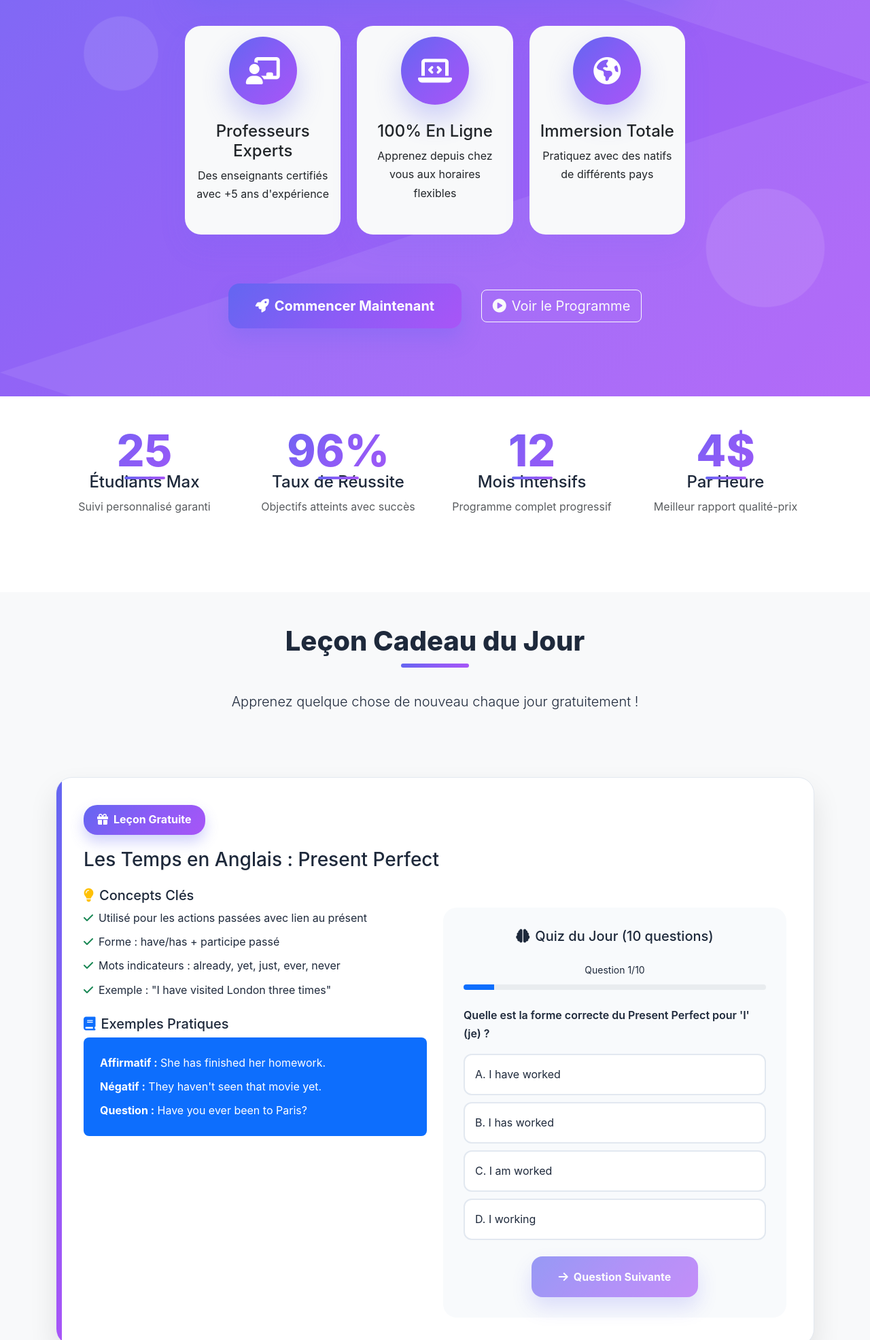
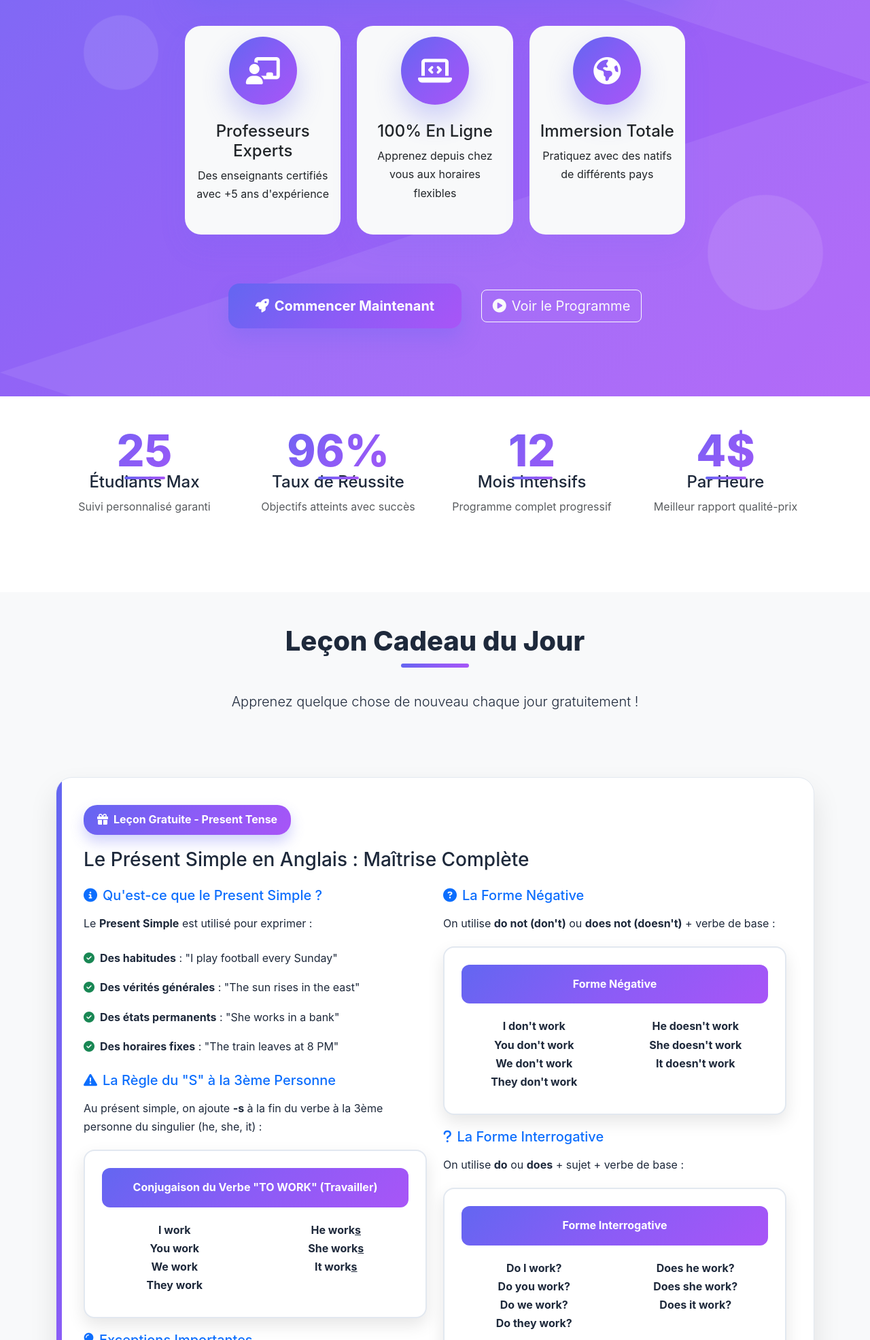
Before and after one commit to Chrismando/excellence-anglais, a plain HTML site: page index.html in a window 1280 px wide. Shown: the part 829-2800 px from the top of the page at 68% size. Drawn offline with nearby package versions, Linux system fonts and the light colour scheme.

Commit message:
Update index.html

```diff
--- a/index.html
+++ b/index.html
@@ -539,24 +539,48 @@
             box-shadow: 0 10px 20px rgba(99, 102, 241, 0.3);
         }
 
-        .progress-ring {
-            position: relative;
-            width: 120px;
-            height: 120px;
+        .conjugation-table {
+            background: white;
+            border-radius: 16px;
+            padding: 25px;
+            margin: 20px 0;
+            box-shadow: 0 10px 25px rgba(0,0,0,0.1);
+            border: 2px solid #e2e8f0;
         }
 
-        .progress-ring-circle {
-            transform: rotate(-90deg);
-            transform-origin: 50% 50%;
+        .table-title {
+            background: var(--gradient);
+            color: white;
+            padding: 15px;
+            border-radius: 12px;
+            text-align: center;
+            margin-bottom: 20px;
+            font-weight: 700;
         }
 
-        .creator-signature {
-            background: rgba(255,255,255,0.1);
-            padding: 20px;
-            border-radius: 16px;
-            text-align: center;
-            margin-top: 40px;
-            border: 1px solid rgba(255,255,255,0.2);
+        .result-fail {
+            color: #ef4444;
+            font-weight: 800;
+        }
+
+        .result-average {
+            color: #f59e0b;
+            font-weight: 800;
+        }
+
+        .result-good {
+            color: #10b981;
+            font-weight: 800;
+        }
+
+        .result-excellent {
+            color: #6366f1;
+            font-weight: 800;
+        }
+
+        .result-perfect {
+            color: #8b5cf6;
+            font-weight: 800;
         }
     </style>
 </head>
@@ -697,29 +721,105 @@
             </div>
 
             <div class="daily-lesson">
-                <span class="lesson-badge"><i class="fas fa-gift me-2"></i>Leçon Gratuite</span>
-                <h3 id="lessonTitle" class="mb-4">Les Temps en Anglais : Present Perfect</h3>
+                <span class="lesson-badge"><i class="fas fa-gift me-2"></i>Leçon Gratuite - Present Tense</span>
+                <h3 class="mb-4">Le Présent Simple en Anglais : Maîtrise Complète</h3>
 
                 <div class="row">
                     <div class="col-lg-6">
-                        <h5><i class="fas fa-lightbulb text-warning me-2"></i>Concepts Clés</h5>
+                        <h5 class="text-primary mb-3"><i class="fas fa-info-circle me-2"></i>Qu'est-ce que le Present Simple ?</h5>
+                        <p class="mb-4">Le <strong>Present Simple</strong> est utilisé pour exprimer :</p>
                         <ul class="list-unstyled mb-4">
-                            <li class="mb-2"><i class="fas fa-check text-success me-2"></i>Utilisé pour les actions passées avec lien au présent</li>
-                            <li class="mb-2"><i class="fas fa-check text-success me-2"></i>Forme : have/has + participe passé</li>
-                            <li class="mb-2"><i class="fas fa-check text-success me-2"></i>Mots indicateurs : already, yet, just, ever, never</li>
-                            <li class="mb-2"><i class="fas fa-check text-success me-2"></i>Exemple : "I have visited London three times"</li>
+                            <li class="mb-3"><i class="fas fa-check-circle text-success me-2"></i><strong>Des habitudes</strong> : "I play football every Sunday"</li>
+                            <li class="mb-3"><i class="fas fa-check-circle text-success me-2"></i><strong>Des vérités générales</strong> : "The sun rises in the east"</li>
+                            <li class="mb-3"><i class="fas fa-check-circle text-success me-2"></i><strong>Des états permanents</strong> : "She works in a bank"</li>
+                            <li class="mb-3"><i class="fas fa-check-circle text-success me-2"></i><strong>Des horaires fixes</strong> : "The train leaves at 8 PM"</li>
                         </ul>
 
-                        <h5><i class="fas fa-book text-primary me-2"></i>Exemples Pratiques</h5>
-                        <div class="bg-primary text-white p-4 rounded-3 mb-4">
-                            <p class="mb-2"><strong>Affirmatif :</strong> She has finished her homework.</p>
-                            <p class="mb-2"><strong>Négatif :</strong> They haven't seen that movie yet.</p>
-                            <p class="mb-0"><strong>Question :</strong> Have you ever been to Paris?</p>
+                        <h5 class="text-primary mb-3"><i class="fas fa-exclamation-triangle me-2"></i>La Règle du "S" à la 3ème Personne</h5>
+                        <p class="mb-3">Au présent simple, on ajoute <strong>-s</strong> à la fin du verbe à la 3ème personne du singulier (he, she, it) :</p>
+                        <div class="conjugation-table">
+                            <div class="table-title">Conjugaison du Verbe "TO WORK" (Travailler)</div>
+                            <div class="row text-center">
+                                <div class="col-md-6 mb-2">
+                                    <strong>I work</strong><br>
+                                    <strong>You work</strong><br>
+                                    <strong>We work</strong><br>
+                                    <strong>They work</strong>
+                                </div>
+                                <div class="col-md-6 mb-2">
+                                    <strong>He work<u>s</u></strong><br>
+                                    <strong>She work<u>s</u></strong><br>
+                                    <strong>It work<u>s</u></strong>
+                                </div>
+                            </div>
                         </div>
+
+                        <h5 class="text-primary mb-3"><i class="fas fa-lightbulb me-2"></i>Exceptions Importantes</h5>
+                        <ul class="list-unstyled">
+                            <li class="mb-2"><i class="fas fa-star text-warning me-2"></i>Verbes se terminant par <strong>-ch, -sh, -x, -o, -ss</strong> : on ajoute <strong>-es</strong></li>
+                            <li class="mb-2"><i class="fas fa-star text-warning me-2"></i><strong>go → goes</strong>, <strong>watch → watches</strong>, <strong>wash → washes</strong></li>
+                            <li class="mb-2"><i class="fas fa-star text-warning me-2"></i>Verbes se terminant par <strong>consonne + y</strong> : <strong>y → ies</strong></li>
+                            <li class="mb-2"><i class="fas fa-star text-warning me-2"></i><strong>study → studies</strong>, <strong>try → tries</strong>, <strong>fly → flies</strong></li>
+                        </ul>
                     </div>
 
                     <div class="col-lg-6">
-                        <div class="quiz-container">
+                        <h5 class="text-primary mb-3"><i class="fas fa-question-circle me-2"></i>La Forme Négative</h5>
+                        <p class="mb-3">On utilise <strong>do not (don't)</strong> ou <strong>does not (doesn't)</strong> + verbe de base :</p>
+                        <div class="conjugation-table">
+                            <div class="table-title">Forme Négative</div>
+                            <div class="row text-center">
+                                <div class="col-md-6 mb-2">
+                                    <strong>I don't work</strong><br>
+                                    <strong>You don't work</strong><br>
+                                    <strong>We don't work</strong><br>
+                                    <strong>They don't work</strong>
+                                </div>
+                                <div class="col-md-6 mb-2">
+                                    <strong>He doesn't work</strong><br>
+                                    <strong>She doesn't work</strong><br>
+                                    <strong>It doesn't work</strong>
+                                </div>
+                            </div>
+                        </div>
+
+                        <h5 class="text-primary mb-3"><i class="fas fa-question me-2"></i>La Forme Interrogative</h5>
+                        <p class="mb-3">On utilise <strong>do</strong> ou <strong>does</strong> + sujet + verbe de base :</p>
+                        <div class="conjugation-table">
+                            <div class="table-title">Forme Interrogative</div>
+                            <div class="row text-center">
+                                <div class="col-md-6 mb-2">
+                                    <strong>Do I work?</strong><br>
+                                    <strong>Do you work?</strong><br>
+                                    <strong>Do we work?</strong><br>
+                                    <strong>Do they work?</strong>
+                                </div>
+                                <div class="col-md-6 mb-2">
+                                    <strong>Does he work?</strong><br>
+                                    <strong>Does she work?</strong><br>
+                                    <strong>Does it work?</strong>
+                                </div>
+                            </div>
+                        </div>
+
+                        <h5 class="text-primary mb-3"><i class="fas fa-clock me-2"></i>Mots Indicateurs du Present Simple</h5>
+                        <div class="bg-primary text-white p-4 rounded-3">
+                            <div class="row text-center">
+                                <div class="col-6">
+                                    <strong>always</strong><br>
+                                    <strong>usually</strong><br>
+                                    <strong>often</strong>
+                                </div>
+                                <div class="col-6">
+                                    <strong>sometimes</strong><br>
+                                    <strong>never</strong><br>
+                                    <strong>every day</strong>
+                                </div>
+                            </div>
+                        </div>
+
+                        <!-- Quiz Section -->
+                        <div class="quiz-container mt-4">
                             <h5 class="text-center mb-4"><i class="fas fa-brain me-2"></i>Quiz du Jour (10 questions)</h5>
                             <div id="quizProgress" class="text-center mb-4">
                                 <small>Question <span id="currentQuestion">1</span>/10</small>
@@ -807,107 +907,107 @@
 
     <script src="https://cdn.jsdelivr.net/npm/bootstrap@5.3.0/dist/js/bootstrap.bundle.min.js"></script>
     <script>
-        // Données pour le quiz
+        // Données pour le quiz sur le Present Simple
         const quizData = [
             {
-                question: "Quelle est la forme correcte du Present Perfect pour 'I' (je) ?",
+                question: "Quelle est la forme correcte pour 'he' au présent simple du verbe 'work' ?",
                 options: [
-                    "I have worked",
-                    "I has worked",
-                    "I am worked",
-                    "I working"
+                    "He work",
+                    "He works",
+                    "He working",
+                    "He is work"
+                ],
+                correct: 1
+            },
+            {
+                question: "Choisissez la phrase correcte au présent simple :",
+                options: [
+                    "She go to school every day",
+                    "She goes to school every day",
+                    "She is go to school every day",
+                    "She going to school every day"
+                ],
+                correct: 1
+            },
+            {
+                question: "Quelle est la forme négative correcte de 'I like pizza' ?",
+                options: [
+                    "I not like pizza",
+                    "I doesn't like pizza",
+                    "I don't like pizza",
+                    "I don't likes pizza"
+                ],
+                correct: 2
+            },
+            {
+                question: "'They ___________ football on Sundays.' Complétez la phrase :",
+                options: [
+                    "plays",
+                    "play",
+                    "playing",
+                    "is play"
+                ],
+                correct: 1
+            },
+            {
+                question: "Quelle question est correctement formée au présent simple ?",
+                options: [
+                    "Do she works here?",
+                    "Does she work here?",
+                    "Is she work here?",
+                    "She works here?"
+                ],
+                correct: 1
+            },
+            {
+                question: "Choisissez la forme correcte pour 'she' du verbe 'study' :",
+                options: [
+                    "She study",
+                    "She studies",
+                    "She studys",
+                    "She studying"
+                ],
+                correct: 1
+            },
+            {
+                question: "'We ___________ coffee in the morning.' Complétez avec la forme négative :",
+                options: [
+                    "don't drink",
+                    "doesn't drink",
+                    "not drink",
+                    "no drink"
                 ],
                 correct: 0
             },
             {
-                question: "Choisissez la phrase correcte au Present Perfect :",
+                question: "Quelle phrase utilise correctement un marqueur de temps du présent simple ?",
                 options: [
-                    "She never visited Paris",
-                    "She has never visited Paris",
-                    "She never has visited Paris",
-                    "She is never visited Paris"
+                    "I am always happy",
+                    "I always am happy",
+                    "I always happy",
+                    "Always I am happy"
+                ],
+                correct: 0
+            },
+            {
+                question: "Transformez en question : 'He lives in Paris.'",
+                options: [
+                    "Do he live in Paris?",
+                    "Does he live in Paris?",
+                    "Is he live in Paris?",
+                    "He lives in Paris?"
                 ],
                 correct: 1
             },
             {
-                question: "Quel mot est TYPIQUEMENT utilisé avec le Present Perfect ?",
+                question: "Quelle est la forme correcte pour 'it' du verbe 'watch' ?",
                 options: [
-                    "Yesterday",
-                    "Last week",
-                    "Already",
-                    "In 1999"
+                    "It watch",
+                    "It watchs",
+                    "It watches",
+                    "It watching"
                 ],
                 correct: 2
-            },
-            {
-                question: "'They ___________ their homework yet.' Complétez la phrase :",
-                options: [
-                    "didn't finish",
-                    "haven't finished",
-                    "don't finish",
-                    "won't finish"
-                ],
-                correct: 1
-            },
-            {
-                question: "Quelle question est correctement formée au Present Perfect ?",
-                options: [
-                    "Did you ever see this movie?",
-                    "Have you ever seen this movie?",
-                    "Do you ever saw this movie?",
-                    "Are you ever seen this movie?"
-                ],
-                correct: 1
-            },
-            {
-                question: "Choisissez la forme négative correcte :",
-                options: [
-                    "I haven't eaten lunch",
-                    "I hasn't eaten lunch",
-                    "I don't have eaten lunch",
-                    "I didn't have eaten lunch"
-                ],
-                correct: 0
-            },
-            {
-                question: "'We ___________ to London three times.' Complétez avec la forme correcte :",
-                options: [
-                    "have been",
-                    "has been",
-                    "are been",
-                    "was been"
-                ],
-                correct: 0
-            },
-            {
-                question: "Quel mot NE s'utilise PAS avec le Present Perfect ?",
-                options: [
-                    "Just",
-                    "Yet",
-                    "Last month",
-                    "Already"
-                ],
-                correct: 2
-            },
-            {
-                question: "Transformez en question : 'She has finished her work.'",
-                options: [
-                    "Did she finish her work?",
-                    "Has she finished her work?",
-                    "Does she finished her work?",
-                    "Is she finished her work?"
-                ],
-                correct: 1
-            },
-            {
-                question: "Quelle phrase exprime une expérience de vie ?",
-                options: [
-                    "I visited Paris yesterday",
-                    "I have visited Paris several times",
-                    "I visit Paris every year",
-                    "I will visit Paris next month"
-                ],
-                correct: 1
             }
         ];
 
@@ -970,32 +1070,43 @@
             document.getElementById('progressBar').style.width = `${progress}%`;
         }
 
-        // Afficher les résultats
+        // Afficher les résultats avec messages personnalisés
         function showResults() {
             const quizContent = document.getElementById('quizContent');
             const percentage = Math.round((score / quizData.length) * 100);
 
             let message = '';
+            let messageClass = '';
             let icon = '';
 
-            if (percentage >= 80) {
-                message = 'Excellent ! Vous maîtrisez bien le Present Perfect ! 🎉';
-                icon = 'fas fa-trophy text-warning';
-            } else if (percentage >= 60) {
-                message = 'Bon travail ! Continuez à pratiquer ! 👍';
-                icon = 'fas fa-star text-success';
+            if (score < 5) {
+                message = 'Vous avez échoué';
+                messageClass = 'result-fail';
+                icon = 'fas fa-times-circle';
+            } else if (score >= 5 && score <= 6) {
+                message = 'Vous pouvez faire mieux prochainement';
+                messageClass = 'result-average';
+                icon = 'fas fa-meh';
+            } else if (score >= 7 && score <= 8) {
+                message = 'Vous êtes tout proche de la perfection';
+                messageClass = 'result-good';
+                icon = 'fas fa-smile';
+            } else if (score === 9) {
+                message = 'Ah mince, il ne vous manque qu\'un point pour confirmer que vous êtes parfait(e) en anglais';
+                messageClass = 'result-excellent';
+                icon = 'fas fa-grin-stars';
             } else {
-                message = 'Bonne tentative ! Revoyez la leçon et réessayez 💪';
-                icon = 'fas fa-redo text-primary';
+                message = 'Vous êtes parfait(e)';
+                messageClass = 'result-perfect';
+                icon = 'fas fa-crown';
             }
 
             quizContent.innerHTML = `
                 <div class="text-center">
-                    <i class="${icon} fa-4x mb-4"></i>
-                    <h4>Quiz Terminé !</h4>
-                    <div class="display-4 fw-bold text-primary mb-3">${percentage}%</div>
-                    <p class="mb-3">${message}</p>
-                    <p>Score : <strong>${score}/${quizData.length}</strong> bonnes réponses</p>
+                    <i class="${icon} fa-4x mb-4 ${messageClass}"></i>
+                    <h4 class="${messageClass}">${message}</h4>
+                    <div class="display-4 fw-bold ${messageClass} mb-3">${score}/10</div>
+                    <p class="mb-3">${score} bonnes réponses sur ${quizData.length} questions</p>
                     <button class="btn btn-outline-primary mt-3" onclick="restartQuiz()">
                         <i class="fas fa-sync-alt me-2"></i>Refaire le Quiz
                     </button>
@@ -1062,36 +1173,6 @@
             // Initialiser le quiz
             initializeQuiz();
         });
-
-        // Changer la leçon quotidiennement
-        function updateDailyLesson() {
-            const lessons = [
-                {
-                    title: "Les Temps en Anglais : Present Perfect",
-                    concepts: [
-                        "Utilisé pour les actions passées avec lien au présent",
-                        "Forme : have/has + participe passé",
-                        "Mots indicateurs : already, yet, just, ever, never",
-                        "Exemple : 'I have visited London three times'"
-                    ],
-                    examples: [
-                        "Affirmatif : She has finished her homework.",
-                        "Négatif : They haven't seen that movie yet.",
-                        "Question : Have you ever been to Paris?"
-                    ]
-                }
-                // Ajouter d'autres leçons ici pour rotation quotidienne
-            ];
-
-            const today = new Date().getDate();
-            const lessonIndex = today % lessons.length;
-            const lesson = lessons[lessonIndex];
-
-            document.getElementById('lessonTitle').textContent = lesson.title;
-        }
-
-        // Appeler la fonction pour mettre à jour la leçon
-        updateDailyLesson();
     </script>
 </body>
 </html>
```
